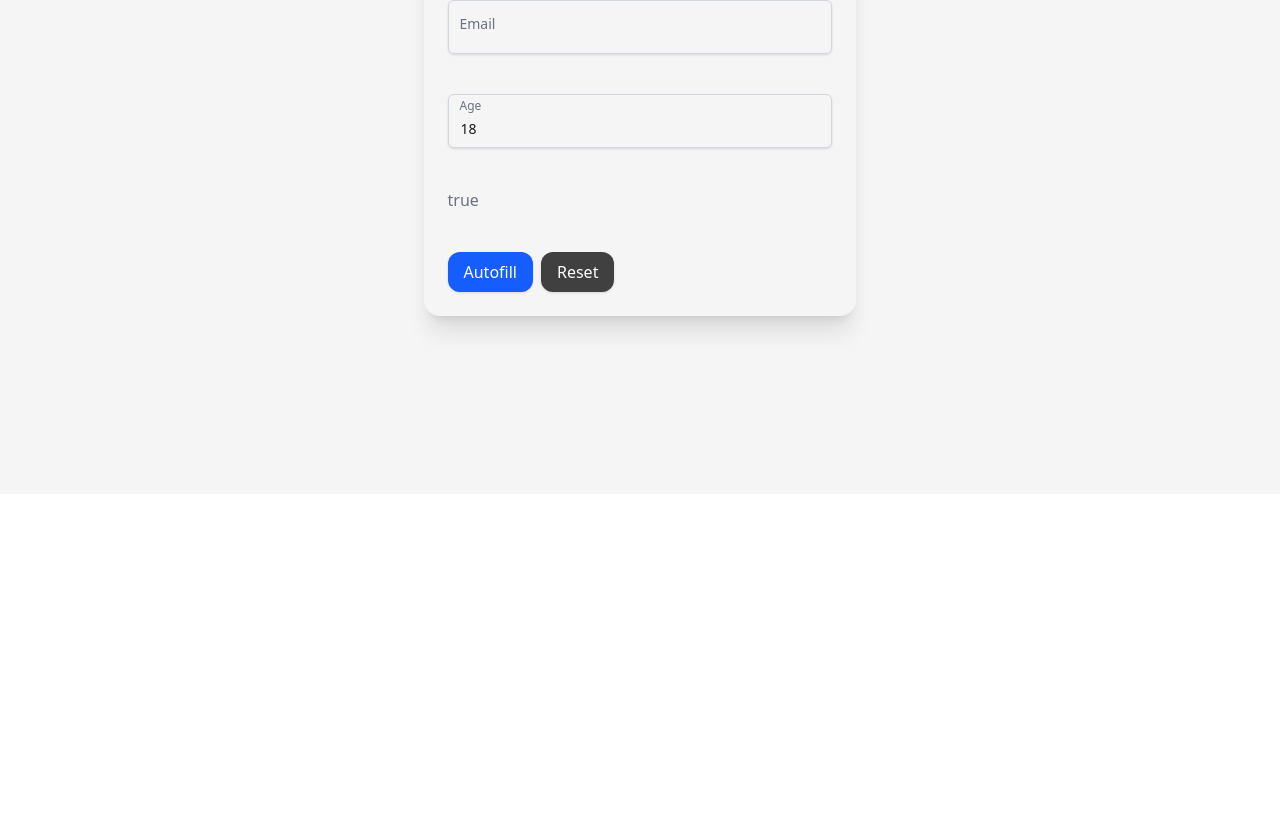
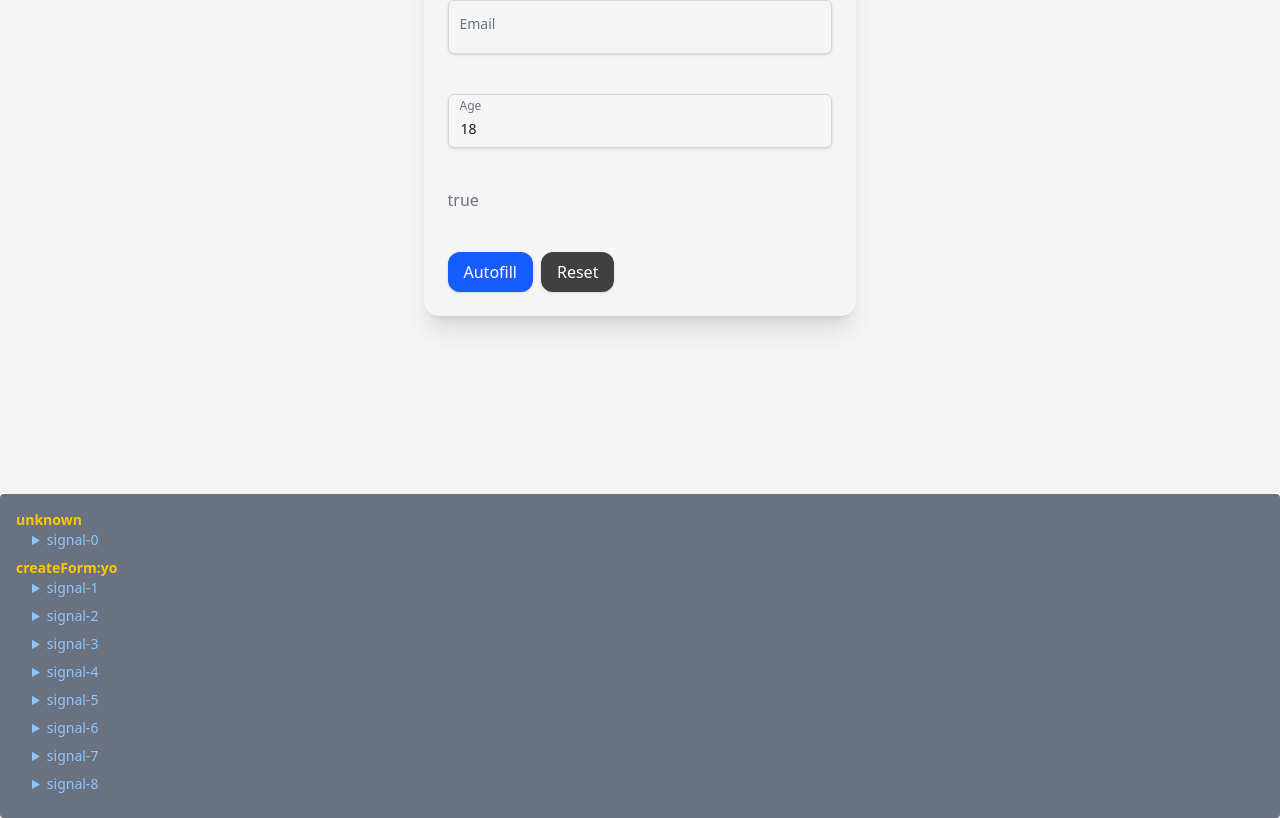
Before and after one commit to tjuana/signals, a React (Vite) app: page / in a window 1280 px wide. Shown: the part 1106-1924 px from the top of the page. Before the commit the page ends 1600 px from the top, so only its background shows below. Built offline with nearby package versions, Linux system fonts and the light colour scheme.

Commit message:
add log to ui

```diff
--- a/src/App.tsx
+++ b/src/App.tsx
@@ -1,5 +1,6 @@
 import { ShowcaseCounter } from '@/components/ShowcaseCounter'
 import { ShowcaseProfileForm } from './components/ShowcaseForm'
+import { DevLogPanel } from './components/log/DevLogPanel'
 
 const App = () => {
   return (
@@ -10,6 +11,7 @@ const App = () => {
     <div className="min-h-screen flex items-center justify-center bg-neutral-100 dark:bg-neutral-900">
         <ShowcaseProfileForm />
       </div>
+      <DevLogPanel />
     </>
   )
 }
--- /dev/null
+++ b/src/components/log/DevLogPanel.tsx
@@ -0,0 +1,25 @@
+import { devLogTree } from '@/core/dev/logger/logTree'
+
+export const DevLogPanel = () => {
+  return (
+    <div className="p-4 text-sm bg-gray-500 text-white overflow-auto max-h-[80vh] rounded shadow-xl">
+      {[...devLogTree.entries()].map(([source, group]) => (
+        <div key={source}>
+          <h2 className="font-bold text-yellow-400">{source}</h2>
+          {Object.entries(group.signals).map(([signalId, events]) => (
+            <details key={signalId} className="ml-4 mb-2">
+              <summary className="text-blue-300">{signalId}</summary>
+              <ul className="ml-4">
+                {events.map((e, idx) => (
+                  <li key={idx} className="text-gray-300">
+                    {e.type} {e.payload !== undefined && `→ ${JSON.stringify(e.payload)}`}
+                  </li>
+                ))}
+              </ul>
+            </details>
+          ))}
+        </div>
+      ))}
+    </div>
+  )
+}
--- a/src/core/dev/logger/logTree.ts
+++ b/src/core/dev/logger/logTree.ts
@@ -58,3 +58,5 @@ export function printDevLogTree() {
 if (import.meta.env.DEV) {
   ;(window as any).printDevLogTree = printDevLogTree
 }
+
+export { devLogTree }
```
